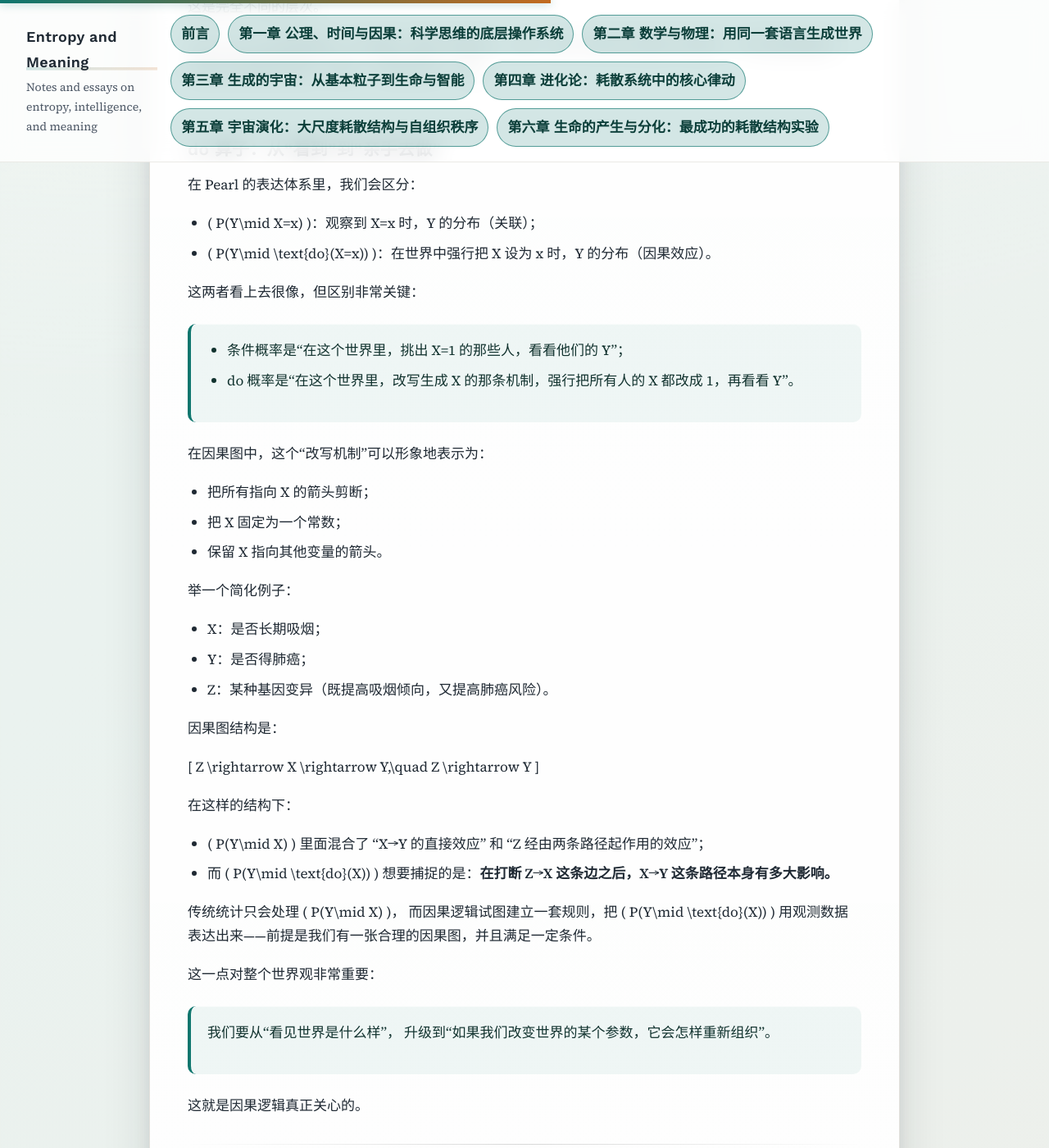
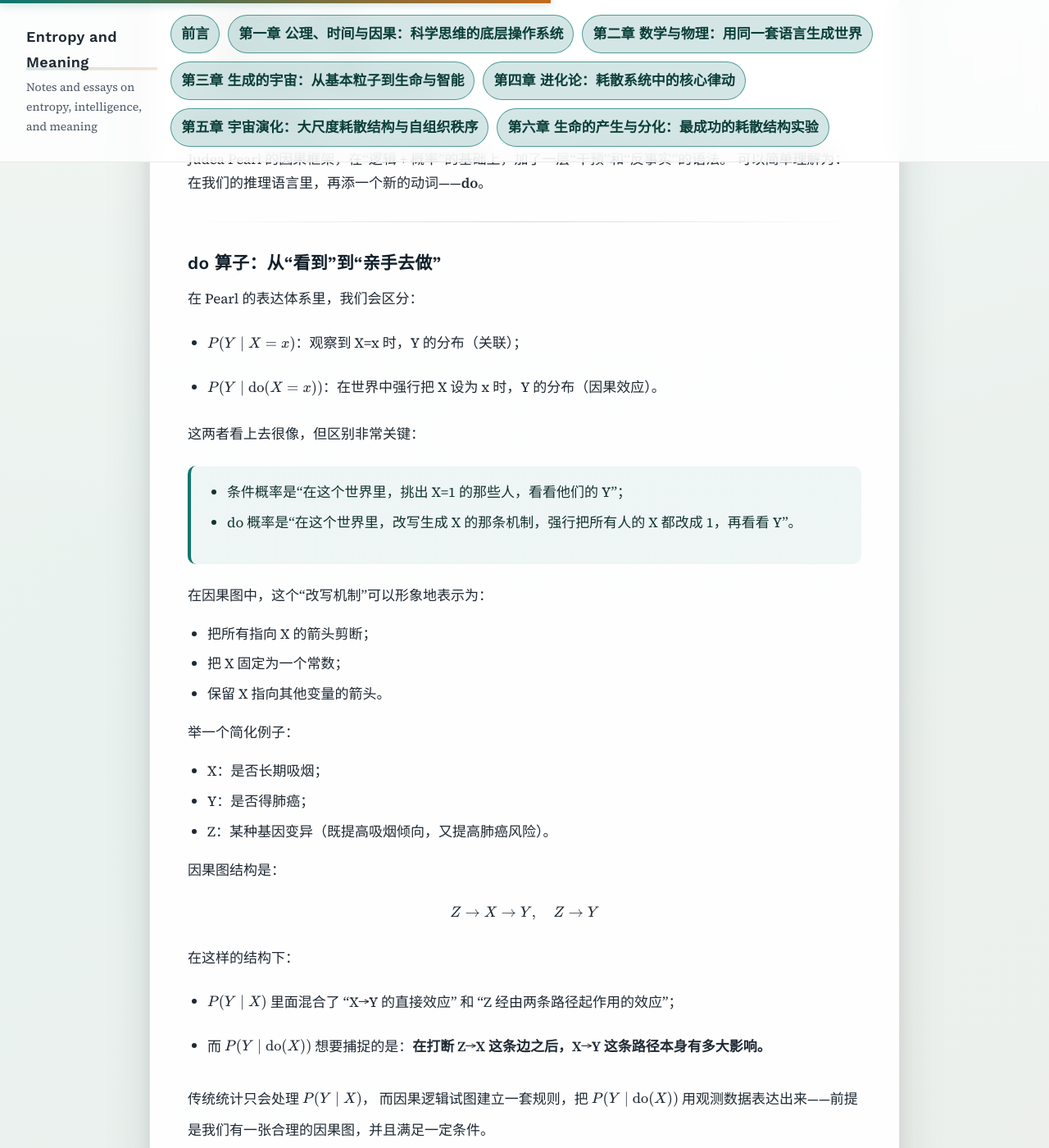
Before and after one commit to modenl/entropyandmeaning, a Jekyll site: the page built from docs/Chapter1.md, in a window 1280 px wide and 1400 px high, scrolled down 6242 px. Shown: the whole window at 82% size. Built offline with Jekyll 4.4.1, drawn with Linux system fonts in a browser that asks for light colours; our own code applies the rules of GitHub Pages for plain Markdown files; some of the changed text lies outside the part shown.

Commit message:
Fix math delimiters for Kramdown/MathJax and improve mobile navigation styling

```diff
--- a/docs/Chapter1.md
+++ b/docs/Chapter1.md
@@ -151,17 +151,17 @@ ZFC 选择把“无限”写进公理，这相当于宣告：
 
 在量子力学中，封闭系统的时间演化由 Schrödinger 方程描述：
 
-\[
+\\[
 i\hbar \frac{\partial}{\partial t}|\Psi(t)\rangle = \hat{H}|\Psi(t)\rangle
-\]
+\\]
 
 只要哈密顿量 (\hat{H}) 不显式依赖时间，我们可以写成：
 
-\[
+\\[
 |\Psi(t)\rangle = U(t)|\Psi(0)\rangle,\quad U(t)=e^{-i\hat{H}t/\hbar}
-\]
+\\]
 
-演化算符 \( U(t) \) 是一个**幺正算符**。
+演化算符 \\( U(t) \\) 是一个**幺正算符**。
 幺正意味着：
 
 * 演化是可逆的；
@@ -211,7 +211,7 @@ i\hbar \frac{\partial}{\partial t}|\Psi(t)\rangle = \hat{H}|\Psi(t)\rangle
 概率论把这种“能否推出”弱化成“在多大概率上发生”。
 但不管是逻辑还是概率，默认都停留在这样的问题上：
 
-* “已知 X，Y 的分布是什么？”——\( P(Y\mid X) \)
+* “已知 X，Y 的分布是什么？”——\\( P(Y\mid X) \\)
 
 而科学实践中更常见的，是这样的疑问：
 
@@ -230,8 +230,8 @@ Judea Pearl 的因果框架，在“逻辑 + 概率”的基础上，加了一
 
 在 Pearl 的表达体系里，我们会区分：
 
-* \( P(Y\mid X=x) \)：观察到 X=x 时，Y 的分布（关联）；
-* \( P(Y\mid \text{do}(X=x)) \)：在世界中强行把 X 设为 x 时，Y 的分布（因果效应）。
+* \\( P(Y\mid X=x) \\)：观察到 X=x 时，Y 的分布（关联）；
+* \\( P(Y\mid \text{do}(X=x)) \\)：在世界中强行把 X 设为 x 时，Y 的分布（因果效应）。
 
 这两者看上去很像，但区别非常关键：
 
@@ -252,17 +252,17 @@ Judea Pearl 的因果框架，在“逻辑 + 概率”的基础上，加了一
 
 因果图结构是：
 
-\[
+\\[
 Z \rightarrow X \rightarrow Y,\quad Z \rightarrow Y
-\]
+\\]
 
 在这样的结构下：
 
-* \( P(Y\mid X) \) 里面混合了 “X→Y 的直接效应” 和 “Z 经由两条路径起作用的效应”；
-* 而 \( P(Y\mid \text{do}(X)) \) 想要捕捉的是：**在打断 Z→X 这条边之后，X→Y 这条路径本身有多大影响。**
+* \\( P(Y\mid X) \\) 里面混合了 “X→Y 的直接效应” 和 “Z 经由两条路径起作用的效应”；
+* 而 \\( P(Y\mid \text{do}(X)) \\) 想要捕捉的是：**在打断 Z→X 这条边之后，X→Y 这条路径本身有多大影响。**
 
-传统统计只会处理 \( P(Y\mid X) \)，
-而因果逻辑试图建立一套规则，把 \( P(Y\mid \text{do}(X)) \) 用观测数据表达出来——前提是我们有一张合理的因果图，并且满足一定条件。
+传统统计只会处理 \\( P(Y\mid X) \\)，
+而因果逻辑试图建立一套规则，把 \\( P(Y\mid \text{do}(X)) \\) 用观测数据表达出来——前提是我们有一张合理的因果图，并且满足一定条件。
 
 这一点对整个世界观非常重要：
 
@@ -299,7 +299,7 @@ Z \rightarrow X \rightarrow Y,\quad Z \rightarrow Y
 * 年龄越大，脚越可能长大（Z→X）；
 * 年龄越大，阅读能力也越好（Z→Y）。
 
-你如果只看 \( P(Y\mid X) \)，就会把“年龄”这条共同原因的效应，错当成“脚”的效应。
+你如果只看 \\( P(Y\mid X) \\)，就会把“年龄”这条共同原因的效应，错当成“脚”的效应。
 正确做法，是在分析中**控制年龄**：
 
 * 比如只在同一年级、同一年龄段内比较鞋码与阅读；
@@ -323,9 +323,9 @@ Z \rightarrow X \rightarrow Y,\quad Z \rightarrow Y
 
 大致结构可以画成：
 
-\[
+\\[
 X \rightarrow C \leftarrow U,\quad U \rightarrow Y
-\]
+\\]
 
 C 是 X 和 U 的**共同结果**，在因果图术语里叫**碰撞点（collider）**。
 
@@ -376,7 +376,7 @@ C 是 X 和 U 的**共同结果**，在因果图术语里叫**碰撞点（collid
 这些因素既影响“谁会吃药”，又影响“谁会好”，
 在因果图中就是一大坨 Z1、Z2、Z3 → X, Z1、Z2、Z3 → Y 的箭头。
 
-如果你执意用 \( P(Y\mid X) \) 这种观测层面的条件概率去理解世界，很难把这些混杂彻底剥离开来。
+如果你执意用 \\( P(Y\mid X) \\) 这种观测层面的条件概率去理解世界，很难把这些混杂彻底剥离开来。
 
 **随机化**做的第一件事，就是：
 
@@ -405,7 +405,7 @@ C 是 X 和 U 的**共同结果**，在因果图术语里叫**碰撞点（collid
 
 再配上**足够大的样本量**，
 让随机化所带来的“混杂抵消效果”和盲法带来的“偏见缓冲效应”在统计上稳定下来，
-我们就得到了一套可以逼近 \( P(Y\mid \text{do}(X)) \) 的现实工程方案。
+我们就得到了一套可以逼近 \\( P(Y\mid \text{do}(X)) \\) 的现实工程方案。
 
 在这一章的语境下，随机双盲临床试验只是一个小缩影，用来说明：
 
@@ -448,7 +448,7 @@ ZFC、公理、块宇宙、量子幺正、因果图、do 算子、随机双盲
 
 5. **像随机双盲这样的实验设计，是这套因果逻辑的工程实现，而不是例外。**
    真正严肃的科学实验，都可以被看作是：
-   在“公理 + 时间箭头 + 因果规则”的框架下，尽量逼近 \( P(Y\mid \text{do}(X)) \) 的尝试。
+   在“公理 + 时间箭头 + 因果规则”的框架下，尽量逼近 \\( P(Y\mid \text{do}(X)) \\) 的尝试。
 
 后面的章节，我们会在这套“底层操作系统”之上，继续往上搭建：
 
--- a/docs/assets/css/site.css
+++ b/docs/assets/css/site.css
@@ -352,7 +352,6 @@ mjx-container mjx-math {
 @media (max-width: 720px) {
   .site-shell {
     padding: 14px 18px;
-    /* flex-direction: column; */ /* Changed to row to keep toggle next to brand */
     align-items: center;
     flex-wrap: wrap;
     gap: 10px;
@@ -360,21 +359,25 @@ mjx-container mjx-math {
 
   .site-meta {
     flex: 1;
+    min-width: 0; /* Allow shrinking */
   }
 
   .nav-toggle {
     display: block;
+    margin-left: auto; /* Push to right */
   }
 
   .site-nav {
     width: 100%;
-    display: none; /* Hidden by default on mobile */
+    display: none;
     flex-direction: column;
     align-items: stretch;
     gap: 8px;
     padding-top: 12px;
     border-top: 1px solid var(--border);
     margin-top: 8px;
+    background: rgba(255, 255, 255, 0.5); /* Slight background to separate */
+    border-radius: 8px;
   }
 
   .site-nav.is-visible {
@@ -382,8 +385,9 @@ mjx-container mjx-math {
   }
 
   .site-nav a {
-    padding: 10px 14px;
+    padding: 12px 16px;
     text-align: center;
+    background: #fff; /* Ensure buttons are readable */
   }
 
   .page-shell {
```
Also changed, not shown: docs/Chapter2.md (+10 -10 lines), docs/Chapter5.md (+2 -2 lines), docs/Chapter6.md (+2 -2 lines).
